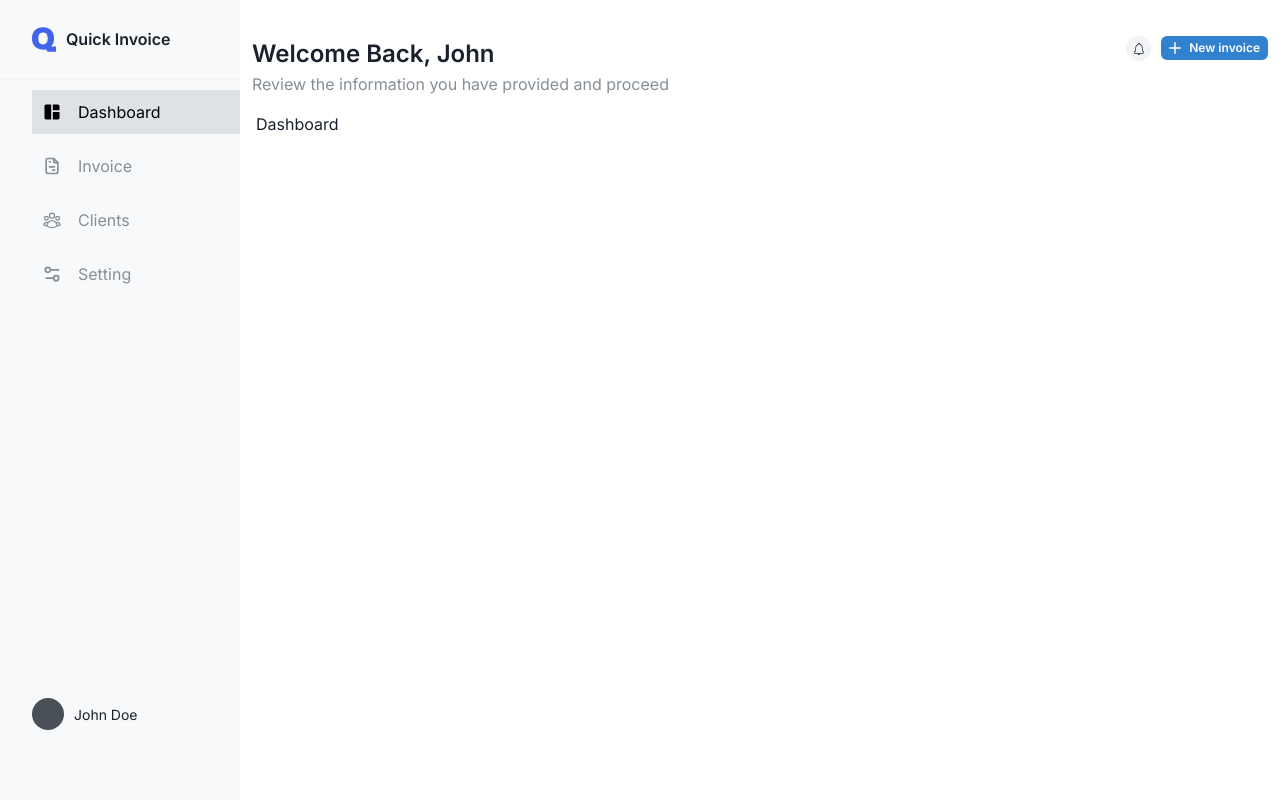
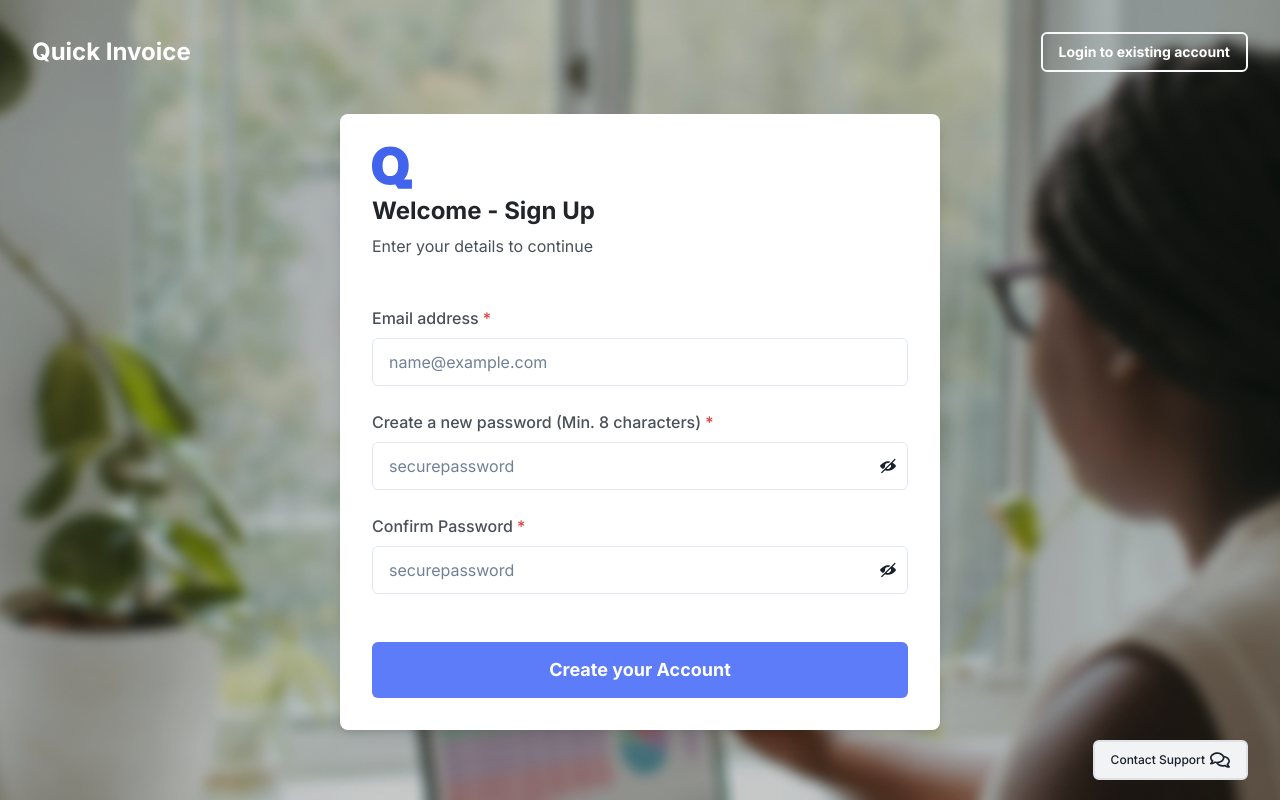
Before and after one commit to Dotunoflagos/stutern_hackathon, a React (Vite) app in the folder app/client/: page /signup in a window 1280 px wide. Before the commit this address led to /dashboard. Built offline with nearby package versions, Linux system fonts and the light colour scheme.

Commit message:
Resgister, resend otp, verify otp all work

```diff
--- a/app/client/src/pages/SignUp/Signup.tsx
+++ b/app/client/src/pages/SignUp/Signup.tsx
@@ -12,6 +12,14 @@ import {
   Text,
   useColorModeValue,
   Image,
+  useDisclosure,
+  Modal,
+  ModalOverlay,
+  ModalContent,
+  ModalHeader,
+  ModalFooter,
+  ModalBody,
+  Link,
 } from "@chakra-ui/react";
 import { useState } from "react";
 import { ViewIcon, ViewOffIcon } from "@chakra-ui/icons";
@@ -20,7 +28,11 @@ import { BackgroundImage, QLogo } from "../../assets";
 import { FaRegComments } from "react-icons/fa";
 import useCustomToast from "../../utils/notification";
 import { useNavigate } from "react-router-dom";
-import { usePostRegister } from "../../services/query/account-manager";
+import {
+  usePostRegister,
+  usePostResendOtp,
+  usePostVerifyOtp,
+} from "../../services/query/account-manager";
 
 export default function Signup() {
   const [showPassword, setShowPassword] = useState(false);
@@ -29,15 +41,59 @@ export default function Signup() {
   const [email, setemail] = useState("");
   const [password, setPassword] = useState("");
   const [confirmPassword, setConfirmPassword] = useState("");
+  const [otp, setOtp] = useState("");
+  const [resendLink, setResendLink] = useState(false);
+  const { isOpen, onOpen, onClose } = useDisclosure();
 
   const { mutate, isLoading: isCreateLoading } = usePostRegister({
     onSuccess: (res: any) => {
       console.log(res);
 
-      if (res?.data?.message === "Login successful") {
+      if (
+        res?.data?.message ===
+        "Registration successful. Please check your email for the OTP."
+      ) {
         successToast(res?.data?.message);
-        localStorage.setItem("user", JSON.stringify(res?.data?.userData));
-        navigate("/dashboard");
+        localStorage.setItem("stageId", res?.data?.user?.id);
+        onOpen();
+        setResendLink(true);
+        // localStorage.setItem('stageId', res?.data?.user?.email)
+        // localStorage.setItem("user", JSON.stringify(res?.data?.userData));
+      } else {
+        errorToast(res?.data?.message);
+      }
+    },
+    onError: (err: any) => {
+      console.log(err);
+      errorToast(err?.response?.data?.message);
+    },
+  });
+
+  const { mutate: verifyOtpMutate, isLoading: isVerifyLoading } =
+    usePostVerifyOtp({
+      onSuccess: (res: any) => {
+        console.log(res);
+        if (res?.data?.message === "OTP verified successfully") {
+          successToast(res?.data?.message);
+          navigate("/personal-info");
+        } else {
+          errorToast(res?.data?.message);
+        }
+      },
+      onError: (err: any) => {
+        console.log(err);
+        errorToast(err?.response?.data?.message);
+      },
+    });
+
+  const { mutate: resendOtpMutate, isLoading: isResendLoading } =
+    usePostResendOtp({
+      onSuccess: (res: any) => {
+        console.log(res);
+        if (res?.data?.message === "New OTP sent to your email") {
+          successToast(res?.data?.message);
+          navigate("/personal-info");
+          setOtp("");
         } else {
           errorToast(res?.data?.message);
         }
@@ -59,9 +115,25 @@ export default function Signup() {
         password: password,
       });
     }
-    // console.log(email);
-    // console.log(password);
-    // console.log(confirmPassword);
+  };
+
+  const verifyOtpHandler = () => {
+    if (otp === "") {
+      errorToast("Input your OTP");
+    } else if (otp.length !== 6) {
+      errorToast("Invalid OTP, input a valid otp");
+    } else {
+      verifyOtpMutate({
+        email: email,
+        otp: otp,
+      });
+    }
+  };
+  const resendOtpHander = () => {
+    onOpen();
+    resendOtpMutate({
+      email: email,
+    });
   };
 
   return (
@@ -123,6 +195,8 @@ export default function Signup() {
                     height={"3rem"}
                     type="email"
                     placeholder="name@example.com"
+                    value={email}
+                    onChange={(e) => setemail(e.target.value)}
                   />
                 </FormControl>
                 <FormControl id="password" isRequired>
@@ -134,6 +208,8 @@ export default function Signup() {
                       height={"3rem"}
                       type={showPassword ? "text" : "password"}
                       placeholder="securepassword"
+                      value={password}
+                      onChange={(e) => setPassword(e.target.value)}
                     />
                     <InputRightElement h={"full"}>
                       <Button
@@ -154,6 +230,8 @@ export default function Signup() {
                       height={"3rem"}
                       type={showPassword ? "text" : "password"}
                       placeholder="securepassword"
+                      value={confirmPassword}
+                      onChange={(e) => setConfirmPassword(e.target.value)}
                     />
                     <InputRightElement h={"full"}>
                       <Button
@@ -167,23 +245,32 @@ export default function Signup() {
                     </InputRightElement>
                   </InputGroup>
                 </FormControl>
-                <NavLink to="/personal-info">
+                {/* <NavLink to="/personal-info"> */}
                 <Stack spacing={10} pt={"1.5rem"}>
                   <Button
                     height="3.5rem"
                     width="100%"
-                      loadingText="Submitting"
+                    loadingText="Loading..."
                     size="lg"
                     bg={"primary.500"}
                     color={"white"}
                     _hover={{
                       bg: "primary.400",
                     }}
+                    type="submit"
+                    isLoading={isCreateLoading}
+                    onClick={handleSubmit}
+                    // onClick={onOpen}
                   >
                     Create your Account
                   </Button>
                 </Stack>
-                </NavLink>
+                {resendLink && (
+                  <Link color="#74B816" onClick={resendOtpHander}>
+                    Resend Otp
+                  </Link>
+                )}
+                {/* </NavLink> */}
               </Stack>
             </Stack>
           </Stack>
@@ -205,6 +292,54 @@ export default function Signup() {
           </Flex>
         </Stack>
       </Flex>
+
+      {/* OTP INPUT MODAL */}
+
+      <Modal isOpen={isOpen} onClose={onClose}>
+        <ModalOverlay />
+        <ModalContent>
+          <ModalHeader>Email Verification</ModalHeader>
+
+          {/* <ModalCloseButton /> */}
+          <ModalBody>
+            <Text fontSize="13px" mt="-20px">
+              Enter the otp that was sent to your email to continue
+            </Text>
+            <br />
+            {isResendLoading ? (
+              <Text>Loading... Please wait</Text>
+            ) : (
+              <FormControl id="email" isRequired>
+                <FormLabel color={"grey.700"}>OTP</FormLabel>
+                <Input
+                  height={"3rem"}
+                  type="number"
+                  // maxLength="6"
+                  placeholder="Enter your otp"
+                  value={otp}
+                  onChange={(e) => setOtp(e.target.value)}
+                />
+              </FormControl>
+            )}
+          </ModalBody>
+
+          <ModalFooter>
+            <Button
+              loadingText="Verifying..."
+              bg={"primary.500"}
+              color={"white"}
+              _hover={{
+                bg: "primary.400",
+              }}
+              type="submit"
+              isLoading={isVerifyLoading}
+              onClick={verifyOtpHandler}
+            >
+              Verify
+            </Button>
+          </ModalFooter>
+        </ModalContent>
+      </Modal>
     </Box>
   );
 }
--- a/app/client/src/routes/index.tsx
+++ b/app/client/src/routes/index.tsx
@@ -15,7 +15,7 @@ const PrivateRouteWrapper = () => {
 const Pages = () => {
   const location = useLocation();
   const user = localStorage.getItem("user");
-  return !user ? (
+  return user ? (
     <AuthPageLayout>
       <PrivateRouteWrapper key={location.pathname} />
     </AuthPageLayout>
--- a/app/client/src/services/api/account-manager.ts
+++ b/app/client/src/services/api/account-manager.ts
@@ -1,6 +1,12 @@
 import axios from "axios";
 import { apiURL } from "../../enivironment";
-import { LOGIN, RESGISTER, UPDATEUSER } from "../apiUrl";
+import {
+  LOGIN,
+  RESEND_OTP,
+  RESGISTER,
+  UPDATEUSER,
+  VERIFY_OTP,
+} from "../apiUrl";
 // import axiosInstance from "../axiosInstance";
 
 export const postLogin = async (body: any) => {
@@ -17,3 +23,13 @@ export const putUpdateUser = async (body: any) => {
   const res = await axios.put(`${apiURL}${UPDATEUSER}`, body);
   return res;
 };
+
+export const postVerifyOtp = async (body: any) => {
+  const res = await axios.post(`${apiURL}${VERIFY_OTP}`, body);
+  return res;
+};
+
+export const postResendOtp = async (body: any) => {
+  const res = await axios.post(`${apiURL}${RESEND_OTP}`, body);
+  return res;
+};
--- a/app/client/src/services/apiUrl.ts
+++ b/app/client/src/services/apiUrl.ts
@@ -1,3 +1,5 @@
 export const LOGIN = "/login";
 export const RESGISTER = "/register";
 export const UPDATEUSER = "/updateUser";
+export const VERIFY_OTP = "/verify-otp";
+export const RESEND_OTP = "/resend-otp";
--- a/app/client/src/services/query/account-manager.tsx
+++ b/app/client/src/services/query/account-manager.tsx
@@ -1,6 +1,18 @@
 import { useMutation } from "react-query";
-import { postLogin, postRegister, putUpdateUser } from "../api/account-manager";
-import { LOGIN_KEY, REGISTER_KEY, UPDATE_USER_KEY } from "../queryKeys";
+import {
+  postLogin,
+  postRegister,
+  postResendOtp,
+  postVerifyOtp,
+  putUpdateUser,
+} from "../api/account-manager";
+import {
+  LOGIN_KEY,
+  REGISTER_KEY,
+  RESEND_OTP_KEY,
+  UPDATE_USER_KEY,
+  VERIFY_OTP_KEY,
+} from "../queryKeys";
 
 export const usePostLogin = (options = {}) => {
   const { mutate, isLoading } = useMutation(postLogin, {
@@ -25,3 +37,17 @@ export const usePutUpdateUser = (options = {}) => {
   });
   return { mutate, isLoading };
 };
+export const usePostVerifyOtp = (options = {}) => {
+  const { mutate, isLoading } = useMutation(postVerifyOtp, {
+    mutationKey: VERIFY_OTP_KEY,
+    ...options,
+  });
+  return { mutate, isLoading };
+};
+export const usePostResendOtp = (options = {}) => {
+  const { mutate, isLoading } = useMutation(postResendOtp, {
+    mutationKey: RESEND_OTP_KEY,
+    ...options,
+  });
+  return { mutate, isLoading };
+};
--- a/app/client/src/services/queryKeys.ts
+++ b/app/client/src/services/queryKeys.ts
@@ -1,3 +1,5 @@
 export const LOGIN_KEY = "login";
 export const REGISTER_KEY = "register";
 export const UPDATE_USER_KEY = "update_user";
+export const VERIFY_OTP_KEY = "verify_otp";
+export const RESEND_OTP_KEY = "resend_otp";
```
Lines whose indentation alone changed are shown as unchanged.
